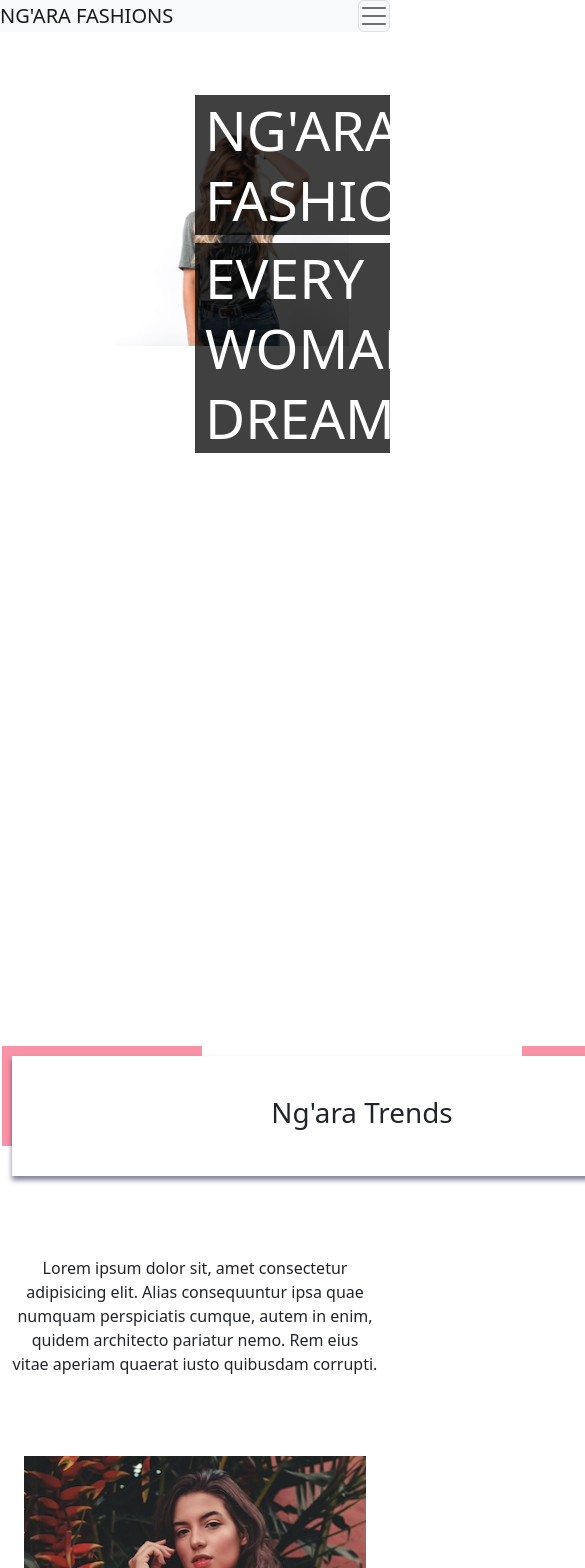
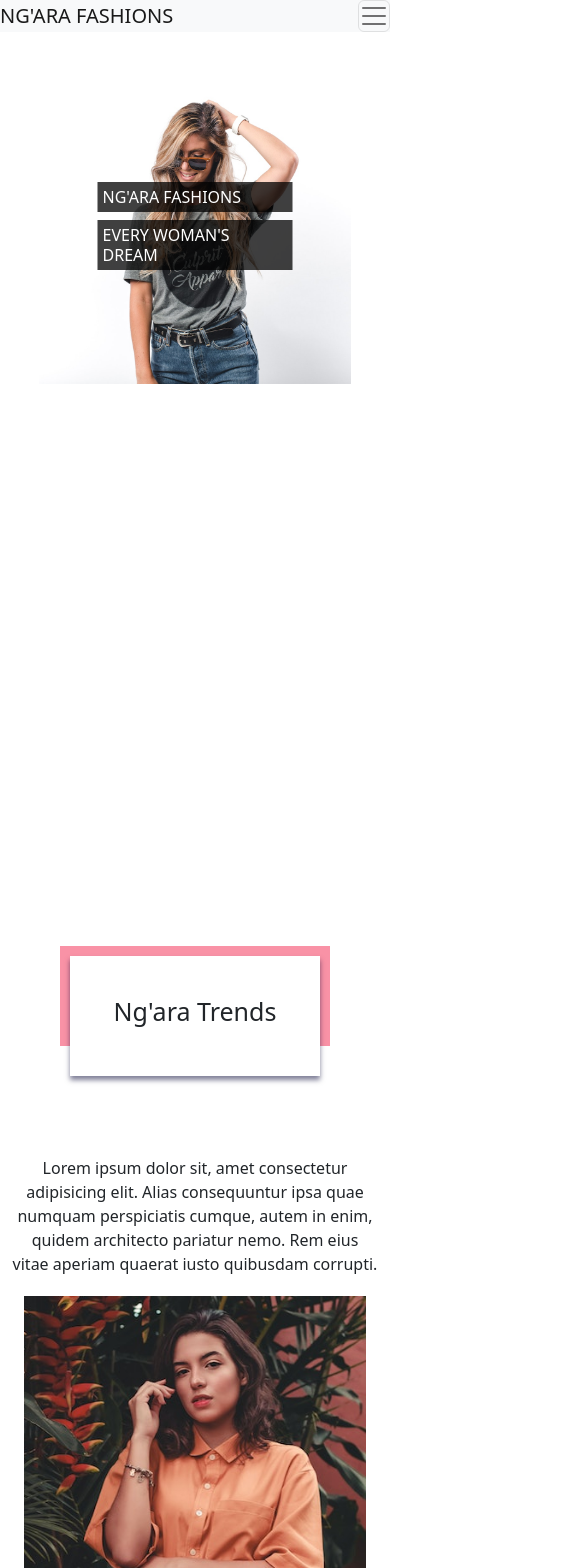
Before and after one commit to Carol254/kuiFashions, an Angular app: page / in a window 390 px wide. Shown: the top 1568 px of the page, 585 px wide, since content can reach past the window. Built offline with nearby package versions, Linux system fonts and the light colour scheme.

Commit message:
more changes to home

```diff
--- a/src/app/dashboard/home/home.component.css
+++ b/src/app/dashboard/home/home.component.css
@@ -185,22 +185,28 @@
   .payment,
   .our-stories,
   .app-download{
-    margin:50px auto;
+    margin:40px auto 20px;
   }
 
 .payment img {
   width: 200px;
+  border-radius:10px;
   cursor: pointer;
 }
-.insta-img img {
-  width: 75px;
+
+.our-stories img {
+  width:200px;
   padding: 5px;
+  border-radius:10px;
   cursor: pointer;
 }
 .app-download img {
-  width: 200px;
-  padding: 5px;
+  width: 300px;
+  display: block;
+  padding:1px;
+
 }
+
 .footer h5 {
   margin-bottom: 40px;
 }
@@ -214,3 +220,60 @@
   height:20px;
   cursor: pointer;
 }
+ /* for small devices */
+
+@media only screen and (max-width: 900px) {
+  .banner-img {
+    margin: 40px auto;
+    width: 80%;
+  }
+
+  .banner-title {
+    top: 150px;
+    left: 50%;
+    transform: translateX(-50%);
+  }
+
+  .banner-title h1 {
+    font-size: 16px;
+    padding: 5px;
+    line-height: 20px;
+  }
+
+  .title-style h1 {
+    font-size: 25px;
+  }
+
+  .fashion-box {
+    margin: -20px 0;
+  }
+
+  .title-style {
+    margin: 0 auto 80px;
+    height: 120px;
+    width: 50%;
+    min-width: 250px;
+    background: #fff;
+    position: relative;
+    box-shadow: 0 4px 5px 0 rgba(0, 0, 50, 0.5);
+  }
+
+  .sm-bt {
+    margin-bottom: 40px;
+  }
+
+  .offer img {
+    margin-top: 40px !important;
+    margin-bottom: 0 !important;
+  }
+
+  .fashion-blog {
+    margin: 100px 0 150px 0;
+  }
+  .footer-icons {
+    text-align: center;
+  }
+  .copyright {
+    text-align: center;
+  }
+}
--- a/src/app/dashboard/home/home.component.html
+++ b/src/app/dashboard/home/home.component.html
@@ -107,25 +107,25 @@
                     <div class="brand-logo">
                         <img src="\assets\brand-1.jpg" class="brand-pic">
                     </div>
-                    <p>Exclusive Offers</p>
+                    <p>Designer Bags</p>
                 </div>
                 <div class="col-md-3">
                     <div class="brand-logo">
                         <img src="\assets\brand-2.jpg" class="brand-pic">
                     </div>
-                    <p>50% off</p>
+                    <p>Designer Clothes</p>
                 </div>
                 <div class="col-md-3">
                     <div class="brand-logo">
                         <img src="\assets\brand-3.jpg" class="brand-pic">
                     </div>
-                    <p>Free Delivery</p>
+                    <p>All In One Accesories</p>
                 </div>
                 <div class="col-md-3">
                     <div class="brand-logo">
                         <img src="\assets\brand-4.jpg" class="brand-pic">
                     </div>
-                    <p>Upto 40% Off</p>
+                    <p>Classic Shoes</p>
                 </div>
             </div>
         </div>
@@ -136,20 +136,24 @@
             <div class="row">
                 <div class="col-md-4">
                     <div class="payment">
-                        <h5>Payment Gateways</h5>
-                        <img src="">
+                        <h5>Our Location</h5>
+                        <img src="\assets\location.jpg" class="our-location">
                     </div>
+                    <span><b>We are Located in Mombasa,<br>
+                        Kenya.</b></span>
                 </div>
                 <div class="col-md-4">
                     <div class="our-stories">
-                        <h5>Our Stories</h5>
-                        <img src="">
+                        <h5>Our Clients</h5>
+                        <img src="\assets\our-clients.jpg">
                     </div>
+                    <span><b>We are happy to have our<br>
+                        clients on board</b></span>
                 </div>
                 <div class="col-md-4">
                     <div class="app-download">
                         <h5>Download Mobile App</h5>
-                        <img src="">
+                        <a href="https://itunes.apple.com"><img class="thestorelogos"src="https://play.google.com/intl/en_us/badges/images/generic/en_badge_web_generic.png" width="300" height="120" alt="Download on the App Store" border="0"></a>
                     </div>
                 </div>
             </div>
```
Also changed, not shown: src/assets/location.jpg (added), src/assets/our-clients.jpg (added).
